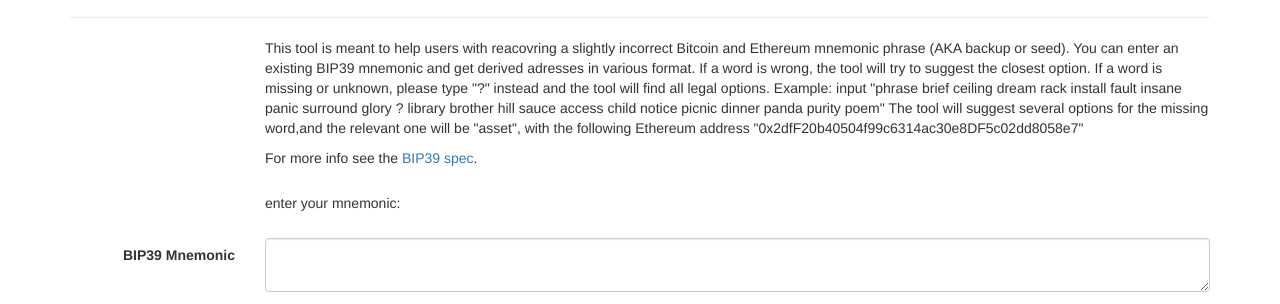
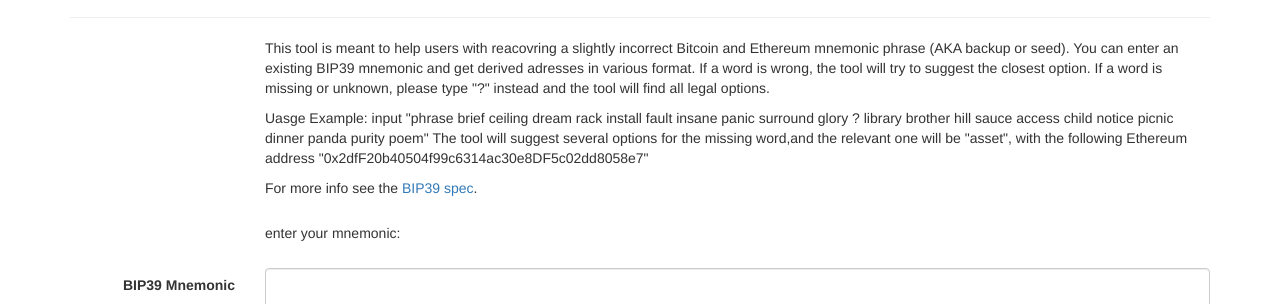
Before and after one commit to ZenGo-X/mnemonic-recovery, a plain HTML site: page src/index.html in a window 1280 px wide. Shown: the part 63-367 px from the top of the page. Drawn offline with Linux system fonts and the light colour scheme.

Commit message:
Update src/index.html

```diff
--- a/src/index.html
+++ b/src/index.html
@@ -24,7 +24,9 @@
                             <div class="col-sm-2"></div>
                             <div class="col-sm-10">
                                 <p> This tool is meant to help users with reacovring a slightly incorrect Bitcoin and Ethereum mnemonic phrase (AKA backup or seed). You can enter an existing BIP39 mnemonic and get derived adresses in various format. If a word is wrong, the tool will try to suggest the closest option. If a word is missing or unknown, please type "?" instead and the tool will find all legal options.
-                                Example: input "phrase brief ceiling dream rack install fault insane panic surround glory ? library brother hill sauce access child notice picnic dinner panda purity poem"
+                                </p>
+                                <p>
+                                Uasge Example: input "phrase brief ceiling dream rack install fault insane panic surround glory ? library brother hill sauce access child notice picnic dinner panda purity poem"
                                 The tool will suggest several options for the missing word,and the relevant one will be "asset", with the following Ethereum address "0x2dfF20b40504f99c6314ac30e8DF5c02dd8058e7"
                                 </p>
                                 <p>
```
